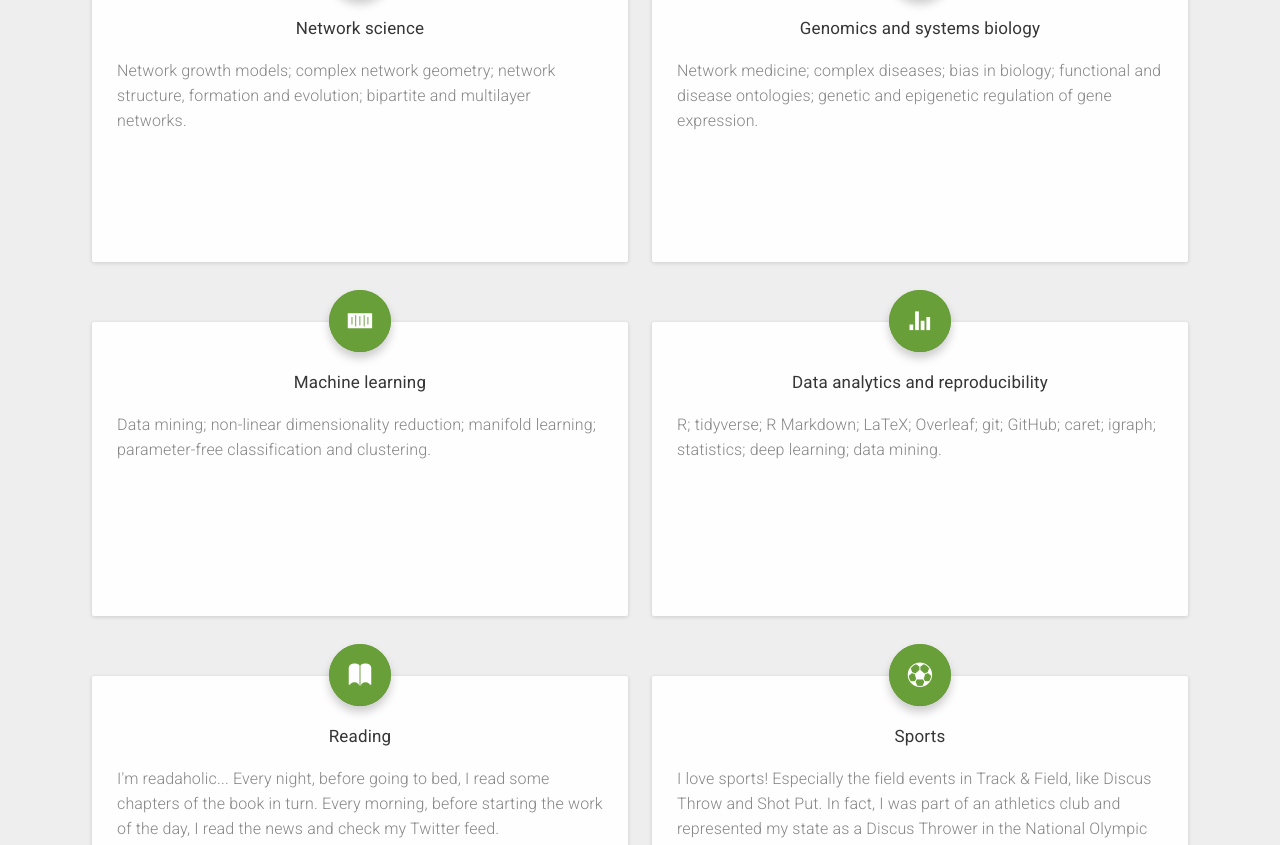
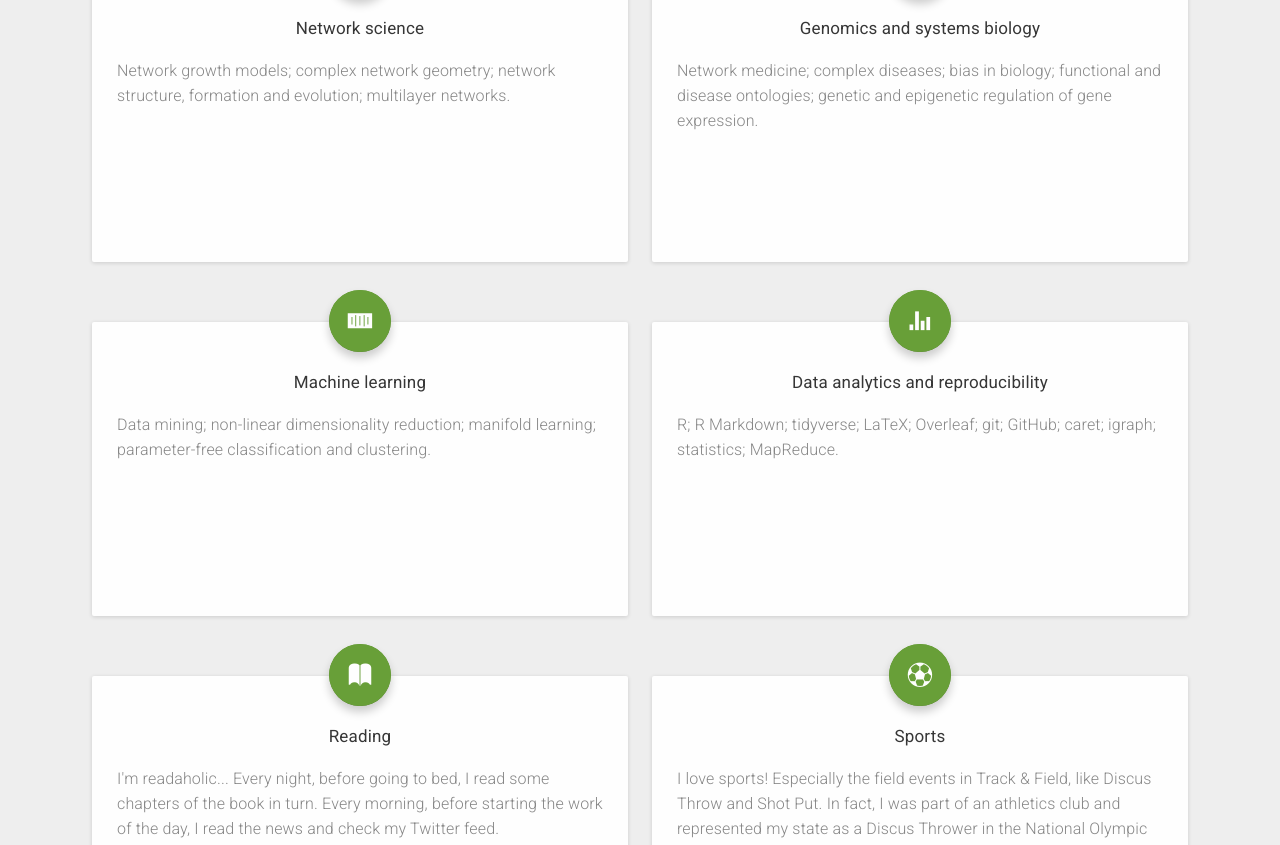
Before and after one commit to galanisl/galanisl.github.io, a plain HTML site: page index.html in a window 1280 px wide. Shown: the part 6686-7531 px from the top of the page. Drawn offline with Linux system fonts and the light colour scheme; some packages are replaced by stand-ins of ours; a script that the page names is missing; files whose address does not match are found by name.

Commit message:
Updated CV and interests

```diff
--- a/index.html
+++ b/index.html
@@ -776,8 +776,7 @@
 								</div>
 								<p>
 									Network growth models; complex network geometry;
-									network structure, formation and evolution; bipartite
-									and multilayer networks.
+									network structure, formation and evolution; multilayer networks.
 								</p>
 							</div>
 						</div>
@@ -816,8 +815,8 @@
 									<div class="name">Data analytics and reproducibility</div>
 								</div>
 								<p>
-									R; tidyverse; R Markdown; LaTeX; Overleaf; git; GitHub;
-									caret; igraph; statistics; deep learning; data mining.
+									R; R Markdown; tidyverse; LaTeX; Overleaf; git; GitHub;
+									caret; igraph; statistics; MapReduce.
 								</p>
 							</div>
 						</div>
```
Also changed, not shown: 2 other files.
